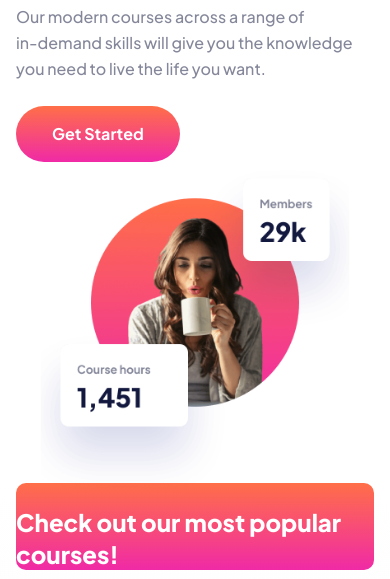
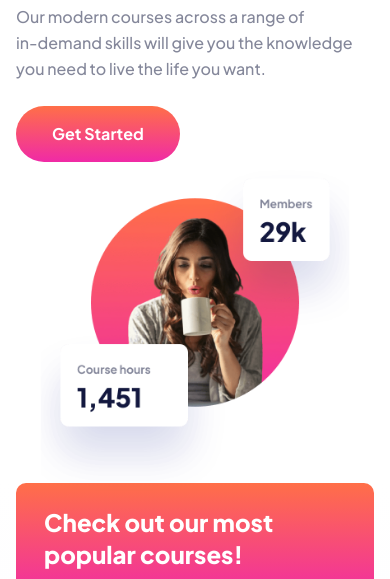
Before and after one commit to comradeintense/int-skilled-elearning, a website built with Vite: page index.html in a window 390 px wide. Shown: the part 224-803 px from the top of the page. Built offline with nearby package versions, Linux system fonts and the light colour scheme.

Commit message:
updated tablet

```diff
--- a/index.html
+++ b/index.html
@@ -65,7 +65,7 @@
 				<div
 					class="pb-[5rem] grid grid-cols-1 gap-[2.5rem] sm:gap-y-14 sm:gap-x-[.6875rem] layout-mobile sm:layout-tablet sm:grid-cols-2 sm:pb-[5.375rem] lg:pb-[8.75rem] lg:grid-cols-3 lg:gap-x-[1.875rem] lg:gap-y-[5rem]"
 				>
-					<article class="rounded-[.625rem] gradient-orange pt-6 sm:pt-14 sm:pb-0 sm:pl-8 sm:pr-[1.3125rem] lg:px-8 lg:pt-16">
+					<article class="rounded-[.625rem] gradient-orange pt-6 pb-8 px-7 sm:pt-14 sm:pb-0 sm:pl-8 sm:pr-[1.3125rem] lg:px-8 lg:pt-16">
 						<h2 class="font-extrabold text-white text-fs24-32">Check out our most popular courses!</h2>
 					</article>
 
```
